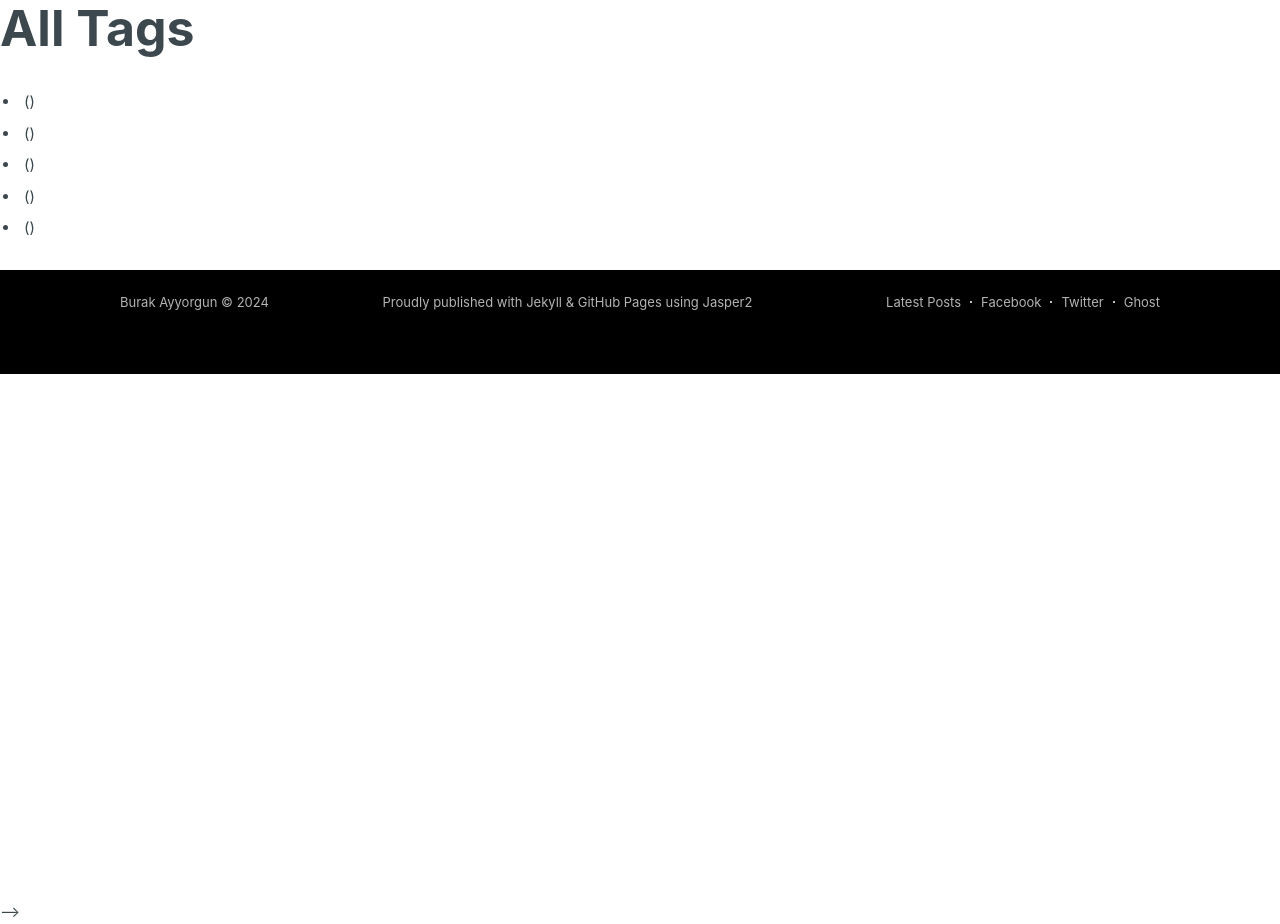
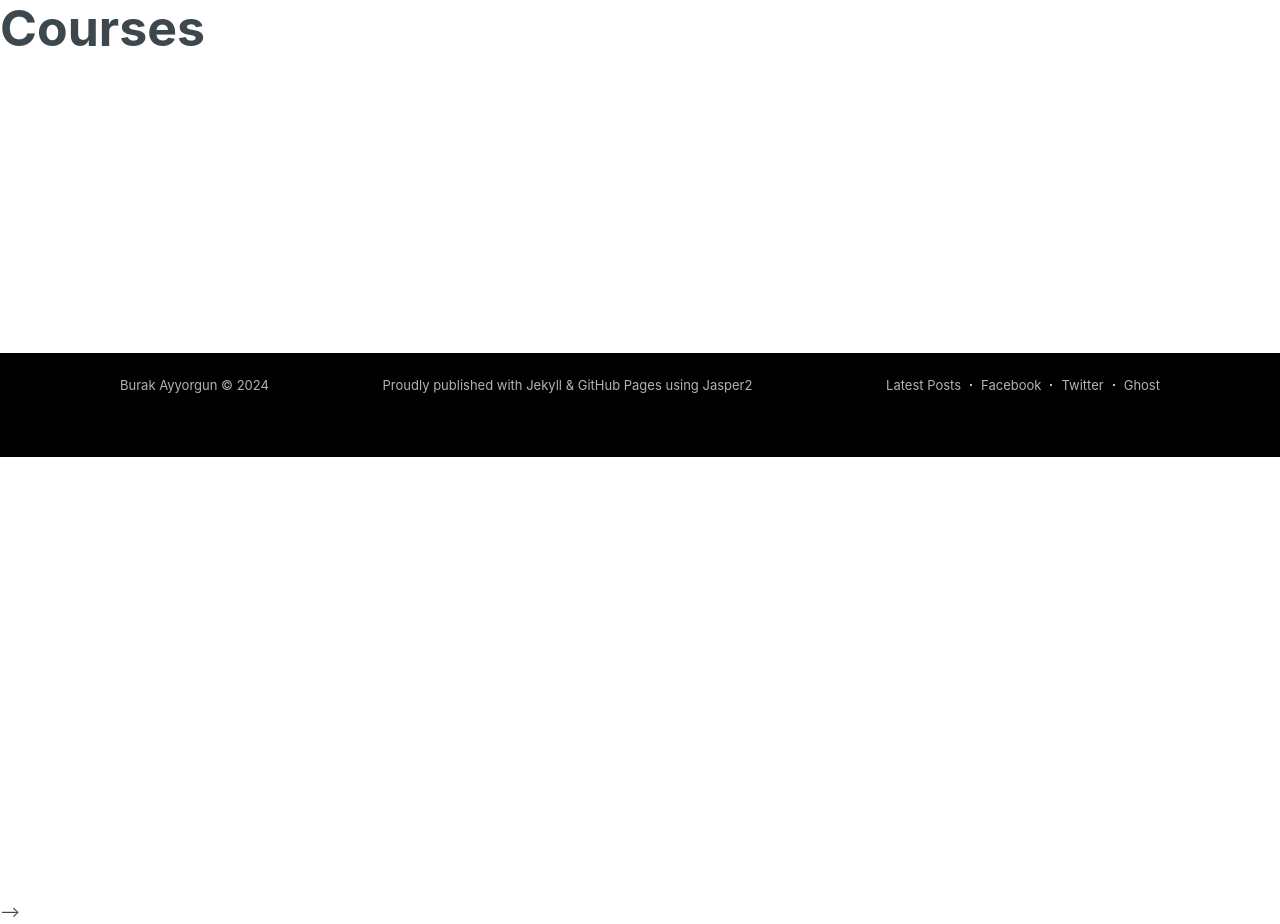
Before and after one commit to burakayy7/blog, a Jekyll site: the page built from tags.html, in a window 1280 px wide. Built offline with Jekyll 4.4.1, drawn with Linux system fonts in a browser that asks for light colours; nearby versions of some CDN libraries; comment, search, counter and statistics services are not loaded.

Commit message:
Update tags.html

```diff
--- a/tags.html
+++ b/tags.html
@@ -4,12 +4,15 @@ title: Tags
 permalink: /tags/
 ---
 
-<h1>All Tags</h1>
-<ul>
-  {% assign tags = site.data.tags %}
-  {% for tag in tags %}
-    <li>
-      <a href="{{ site.baseurl }}/tags/{{ tag.name }}">{{ tag.name }}</a> ({{ tag.count }})
-    </li>
+<h1>Courses</h1>
+<div class="tags-list">
+  {% for tag in site.data.tags %}
+    <div class="tag-item">
+      <a href="{{ tag.name | prepend: site.baseurl | prepend: '/' }}">
+        <img src="{{ tag.cover }}" alt="{{ tag.name }}">
+        <h2>{{ tag.name }}</h2>
+      </a>
+      <p>{{ tag.description }}</p>
+    </div>
   {% endfor %}
-</ul>
+</div>
```
